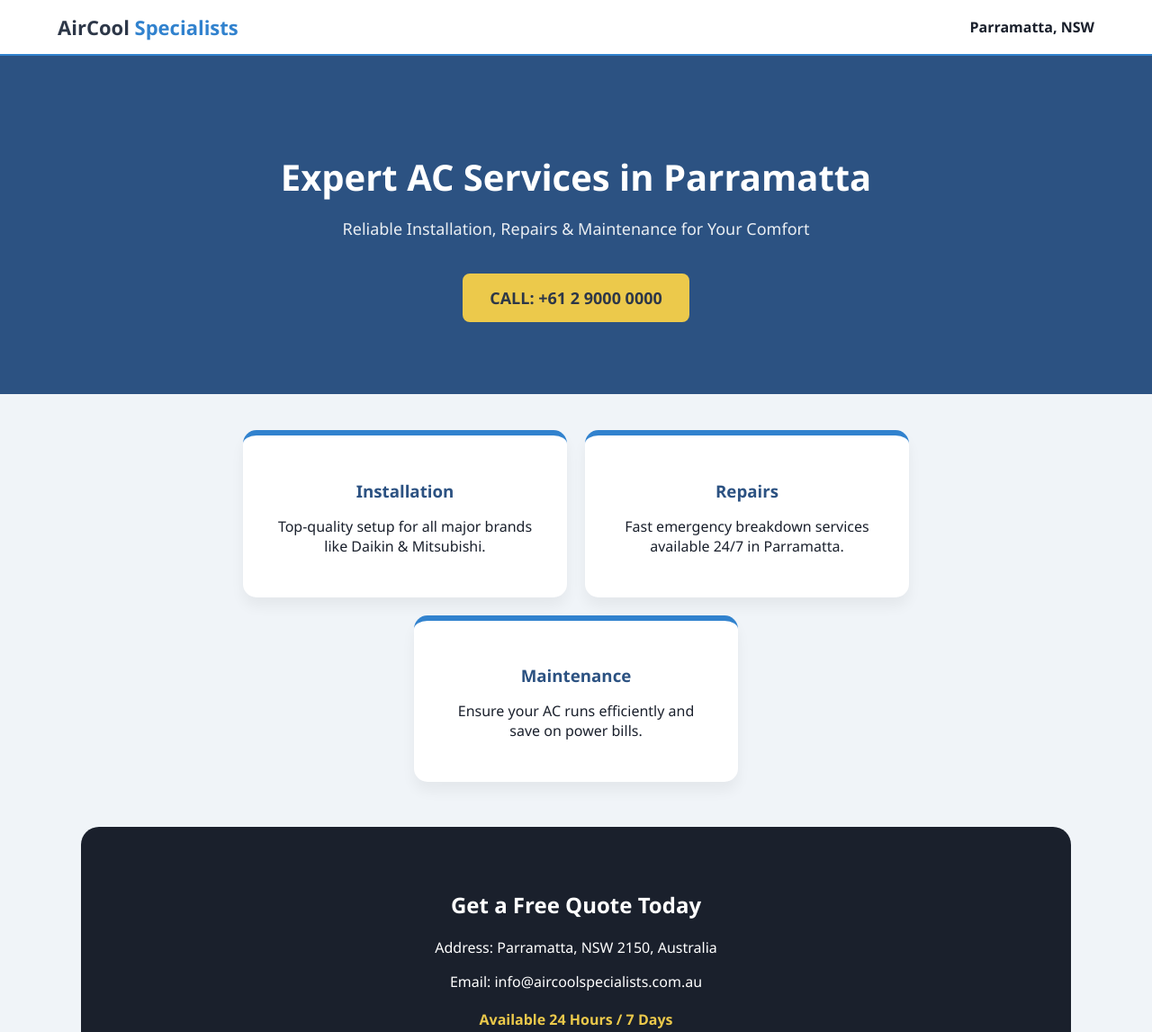
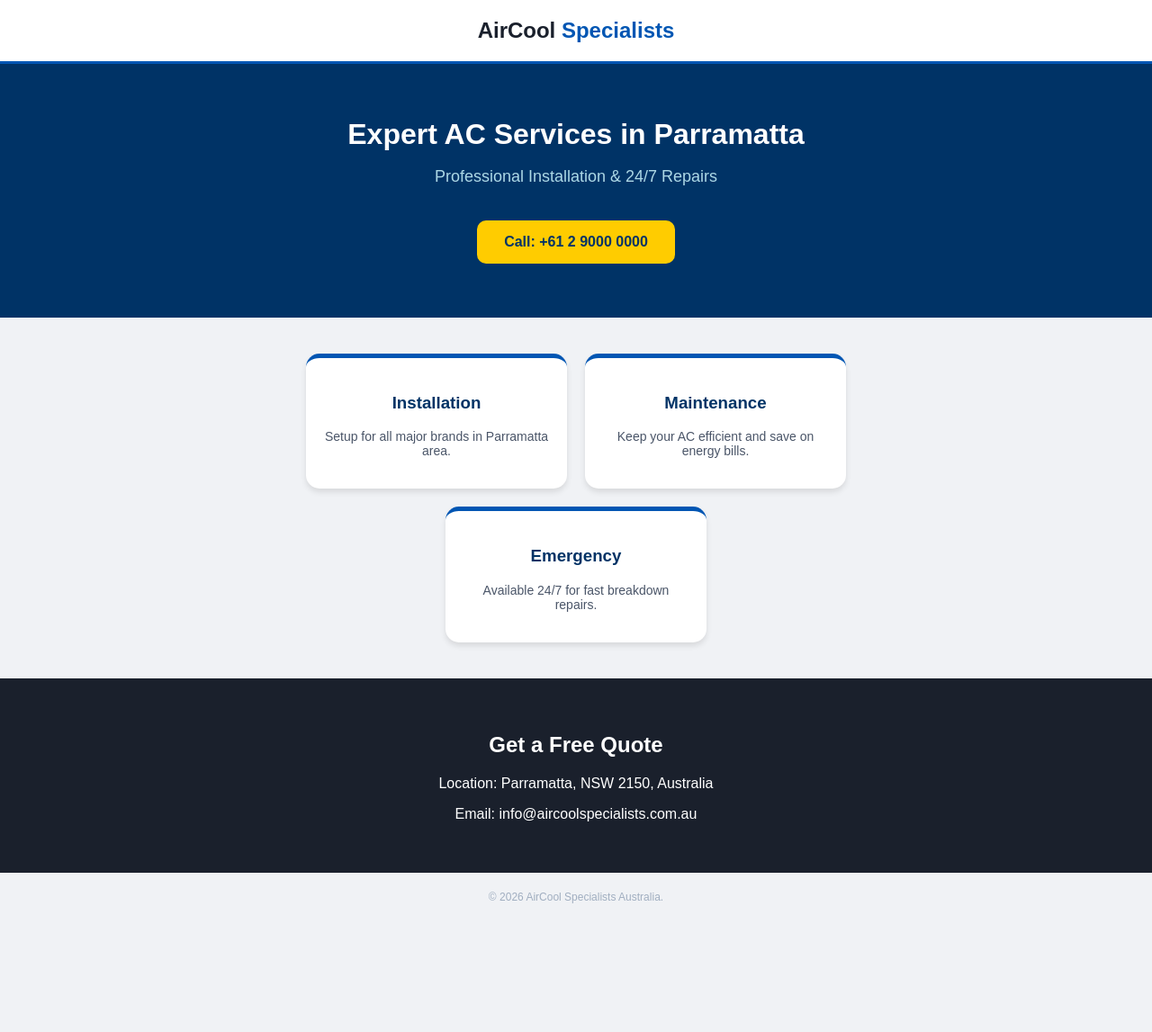
Before and after one commit to Hassanaklim/Ac-specialists-Landing, a plain HTML site: page index.html in a window 1280 px wide. Shown: the top 1147 px of the page at 90% size. After the commit the page ends 1024 px from the top, so only its background shows below. Drawn offline with Linux system fonts and the light colour scheme.

Commit message:
Update index.html

```diff
--- a/index.html
+++ b/index.html
@@ -1,66 +1,45 @@
 <!DOCTYPE html>
-<html lang="en">
-<head>
-<meta charset="UTF-8">
-<meta name="viewport" content="width=device-width, initial-scale=1.0">
-<title>AirCool Specialists | Parramatta</title>
-<style>
-/* كل التنسيقات هنا، لا يحتاج الموقع لتحميل أي شيء من الإنترنت */
-body { font-family: 'Segoe UI', Tahoma, Geneva, Verdana, sans-serif; margin: 0; padding: 0; background-color: #f0f4f8; color: #1a202c; }
-.nav { background: #ffffff; padding: 15px 5%; display: flex; justify-content: space-between; align-items: center; border-bottom: 2px solid #3182ce; shadow: 0 2px 4px rgba(0,0,0,0.1); }
-.logo { font-size: 22px; font-weight: bold; color: #2d3748; }
-.logo span { color: #3182ce; }
-.hero { background: #2c5282; color: white; padding: 80px 5%; text-align: center; }
-.hero h1 { font-size: 40px; margin-bottom: 10px; }
-.hero p { font-size: 18px; opacity: 0.9; }
-.call-btn { background: #ecc94b; color: #2d3748; padding: 15px 30px; text-decoration: none; border-radius: 8px; font-weight: bold; display: inline-block; margin-top: 20px; font-size: 18px; }
-.container { max-width: 1100px; margin: 40px auto; padding: 0 20px; }
-.grid { display: flex; flex-wrap: wrap; gap: 20px; justify-content: center; }
-.card { background: white; padding: 30px; border-radius: 15px; width: 300px; text-align: center; box-shadow: 0 10px 15px rgba(0,0,0,0.05); border-top: 6px solid #3182ce; }
-.card h3 { color: #2c5282; margin-bottom: 15px; }
-.contact { background: #1a202c; color: white; padding: 50px 20px; border-radius: 20px; margin-top: 50px; text-align: center; }
-.footer { text-align: center; padding: 30px; color: #718096; font-size: 14px; }
-</style>
-</head>
-<body>
+<html>
+<head><meta charset="UTF-8"></head>
+<body style="margin:0; font-family:sans-serif; background-color:#f0f2f5;">
 
-<div class="nav">
-<div class="logo">AirCool <span>Specialists</span></div>
-<div style="font-weight: bold;">Parramatta, NSW</div>
+<div style="background-color:#ffffff; padding:20px; text-align:center; border-bottom:3px solid #0056b3;">
+<h2 style="margin:0; color:#1a202c;">AirCool <span style="color:#0056b3;">Specialists</span></h2>
 </div>
 
-<div class="hero">
-<h1>Expert AC Services in <span>Parramatta</span></h1>
-<p>Reliable Installation, Repairs & Maintenance for Your Comfort</p>
-<a href="tel:+61290000000" class="call-btn">CALL: +61 2 9000 0000</a>
+<div style="background-color:#003366; color:white; padding:60px 20px; text-align:center;">
+<h1 style="margin:0; font-size:32px;">Expert AC Services in Parramatta</h1>
+<p style="font-size:18px; color:#add8e6;">Professional Installation & 24/7 Repairs</p>
+<a href="tel:+61290000000" style="display:inline-block; background-color:#ffcc00; color:#003366; padding:15px 30px; text-decoration:none; border-radius:10px; font-weight:bold; margin-top:20px;">Call: +61 2 9000 0000</a>
 </div>
 
-<div class="container">
-<div class="grid">
-<div class="card">
-<h3>Installation</h3>
-<p>Top-quality setup for all major brands like Daikin & Mitsubishi.</p>
-</div>
-<div class="card">
-<h3>Repairs</h3>
-<p>Fast emergency breakdown services available 24/7 in Parramatta.</p>
-</div>
-<div class="card">
-<h3>Maintenance</h3>
-<p>Ensure your AC runs efficiently and save on power bills.</p>
-</div>
+<div style="max-width:900px; margin:40px auto; padding:0 20px; display:flex; flex-wrap:wrap; justify-content:center; gap:20px;">
+
+<div style="background:white; padding:20px; border-radius:15px; width:250px; text-align:center; border-top:5px solid #0056b3; box-shadow:0 4px 6px rgba(0,0,0,0.1);">
+<h3 style="color:#003366;">Installation</h3>
+<p style="color:#4a5568; font-size:14px;">Setup for all major brands in Parramatta area.</p>
 </div>
 
-<div class="contact">
-<h2 style="margin-bottom: 20px;">Get a Free Quote Today</h2>
-<p>Address: Parramatta, NSW 2150, Australia</p>
-<p>Email: info@aircoolspecialists.com.au</p>
-<p style="color: #ecc94b; font-weight: bold; margin-top: 20px;">Available 24 Hours / 7 Days</p>
-</div>
+<div style="background:white; padding:20px; border-radius:15px; width:250px; text-align:center; border-top:5px solid #0056b3; box-shadow:0 4px 6px rgba(0,0,0,0.1);">
+<h3 style="color:#003366;">Maintenance</h3>
+<p style="color:#4a5568; font-size:14px;">Keep your AC efficient and save on energy bills.</p>
 </div>
 
-<div class="footer">
-&copy; 2026 AirCool Specialists Australia. All Rights Reserved.
+<div style="background:white; padding:20px; border-radius:15px; width:250px; text-align:center; border-top:5px solid #0056b3; box-shadow:0 4px 6px rgba(0,0,0,0.1);">
+<h3 style="color:#003366;">Emergency</h3>
+<p style="color:#4a5568; font-size:14px;">Available 24/7 for fast breakdown repairs.</p>
+</div>
+
+</div>
+
+<div style="background-color:#1a202c; color:white; padding:40px 20px; text-align:center;">
+<h2 style="margin-bottom:20px;">Get a Free Quote</h2>
+<p>Location: Parramatta, NSW 2150, Australia</p>
+<p>Email: info@aircoolspecialists.com.au</p>
+</div>
+
+<div style="text-align:center; padding:20px; font-size:12px; color:#a0aec0;">
+© 2026 AirCool Specialists Australia.
 </div>
 
 </body>
```
